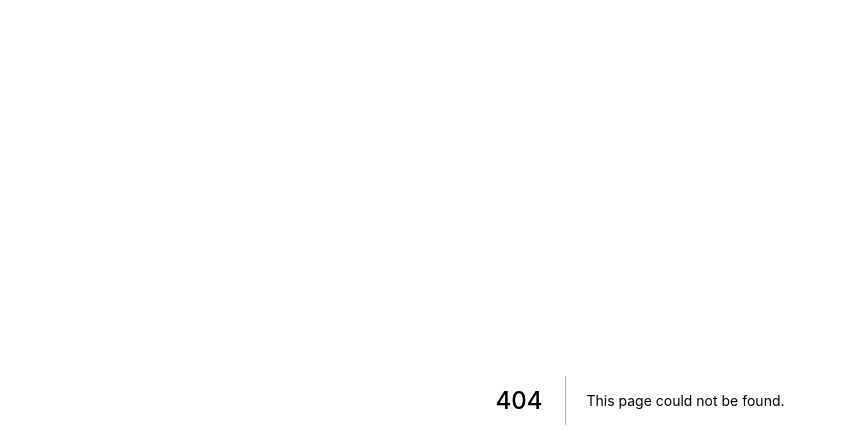
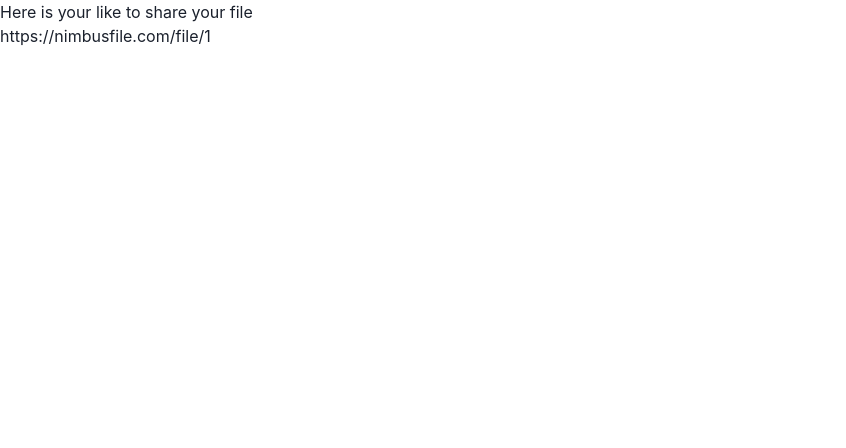
Before and after one commit to Nilomiranda/d-nimbus, a Next.js app in the folder packages/client/: page /file/1 in a window 1280 px wide. Before the commit this address had no page. Shown: the top 448 px of the page, without its empty margins (0-846 px from the left). Built offline with nearby package versions, Linux system fonts and the light colour scheme.

Commit message:
chore: basic page to handle file

```diff
--- a/packages/client/package.json
+++ b/packages/client/package.json
@@ -3,7 +3,7 @@
   "version": "0.1.0",
   "private": true,
   "scripts": {
-    "dev": "next dev -p 4000",
+    "dev": "next dev -p 3000",
     "build": "next build",
     "start": "next start"
   },
--- /dev/null
+++ b/packages/client/pages/file/[id].tsx
@@ -0,0 +1,22 @@
+import {useRouter} from "next/router";
+
+const FilePage = () => {
+  const router = useRouter();
+  const { id } = router.query;
+
+  if (!id) {
+    return (
+      <h1>Ooops, no file to display</h1>
+    )
+  }
+
+  return (
+    <div>
+      <h1>Here is your like to share your file</h1>
+
+      <a href={`https://nimbusfile.com/file/${id}`}>https://nimbusfile.com/file/{id}</a>
+    </div>
+  )
+}
+
+export default FilePage;
```
